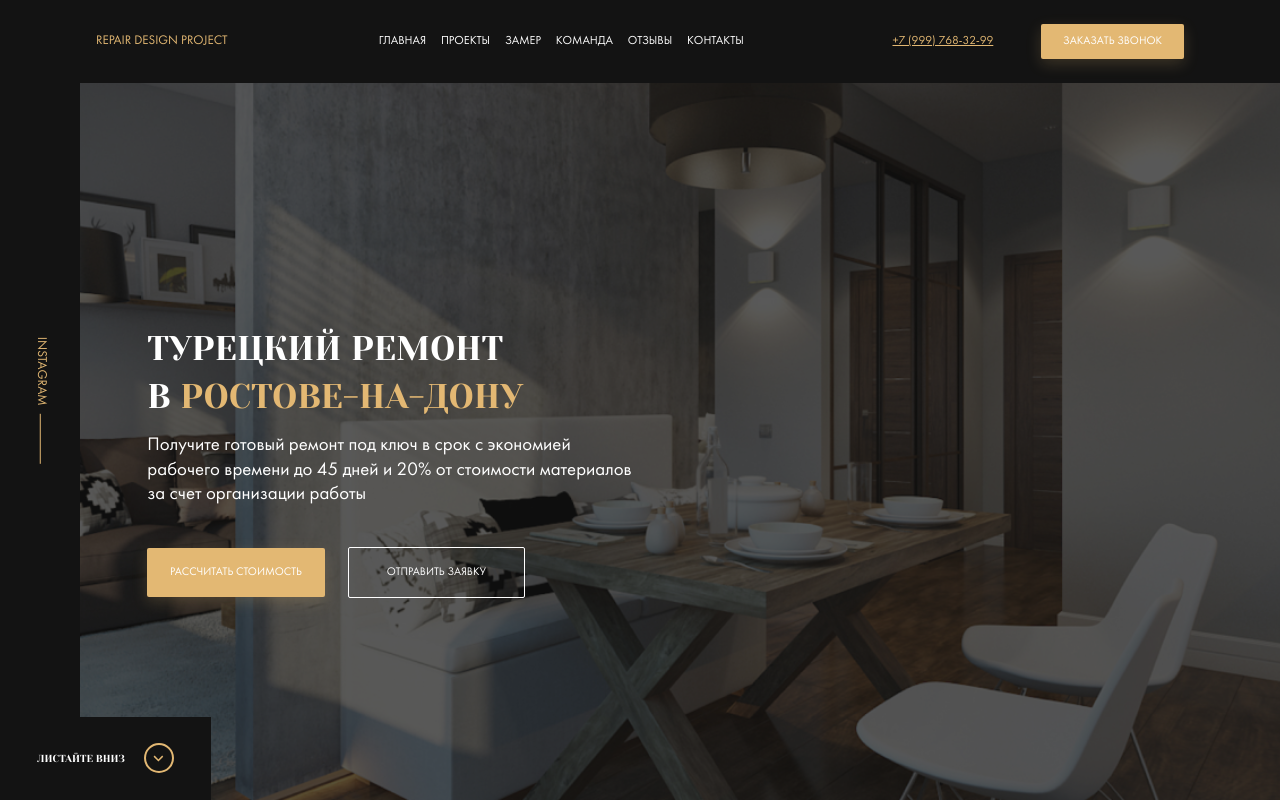
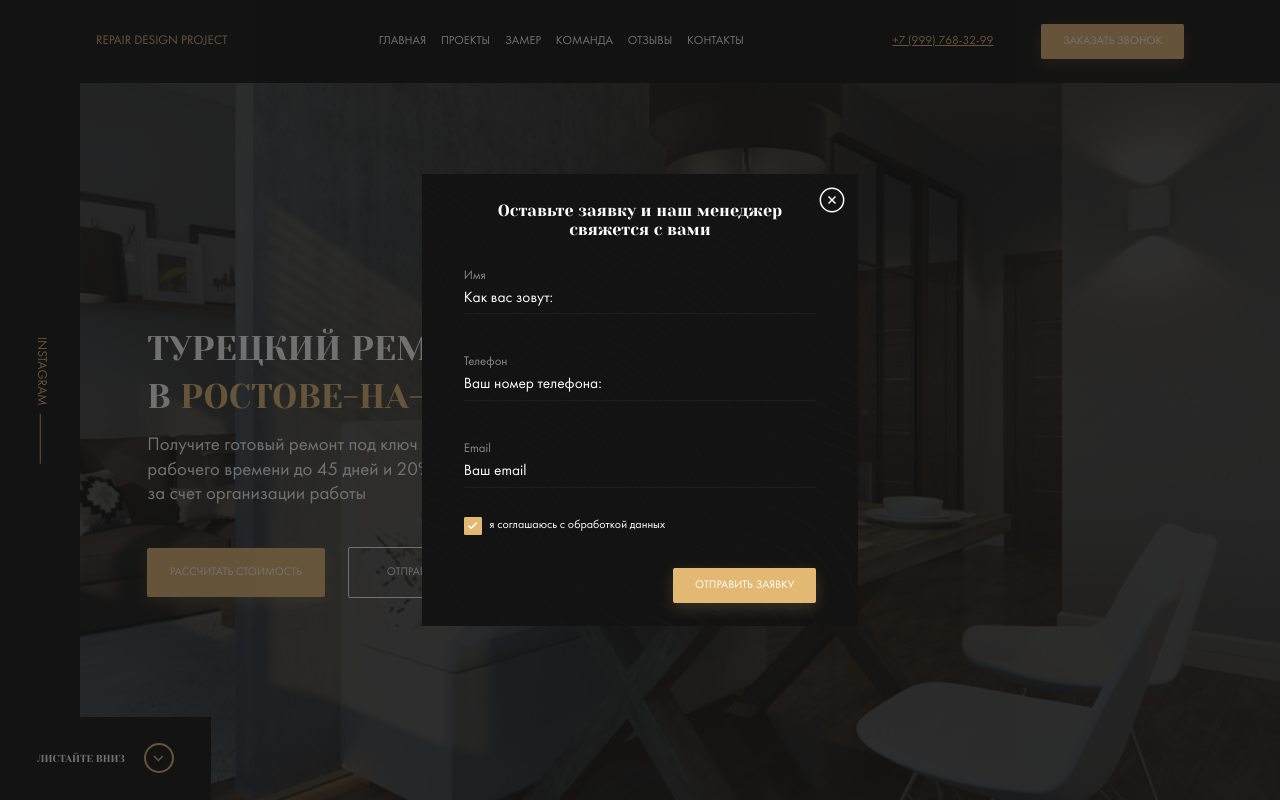
Before and after one commit to Difine/repair-design, a website: page index.html in a window 1280 px wide. Shown: the top 800 px of the page. Drawn offline with Linux system fonts and the light colour scheme; files whose address does not match are found by name.

Commit message:
feat: add modal dialog

```diff
--- a/index.html
+++ b/index.html
@@ -297,5 +297,28 @@
     <!-- /.container -->
   </section>
   <!-- /.section design -->
+  <div class="modal">
+    <div class="modal__dialog">
+      <button class="modal__close"></button>
+      <h3 class="modal__title">Оставьте заявку и наш менеджер свяжется с вами </h3>
+      <form action="#" class="form modal__form">
+        <label for="user-name" class="label form__label label--light">Имя</label>
+        <input type="text" class="input form__input modal__input" id="user-name" placeholder="Как вас зовут:">
+        <label for="user-phone" class="label form__label label--light">Телефон</label>
+        <input type="tel" class="input form__input modal__input" id="user-phone" placeholder="Ваш номер телефона:">
+        <label for="user-email" class="label form__label label--light">Email</label>
+        <input type="email" class="input form__input modal__input" id="user-email" placeholder="Ваш email">
+        <div class="policy modal__policy">
+          <input type="checkbox" name="policy-checkbox" id="policy-checkbox" class="policy__checkbox" checked>
+          <label for="policy-checkbox" class="policy__label">я соглашаюсь с обработкой данных</label>
+        </div>
+        <!-- /.policy -->
+        <button class="button button--primary modal__button">Отправить заявку</button>
+      </form>
+      <!-- /.form modal__form -->
+    </div>
+    <!-- /.modal__dialog -->
+  </div>
+  <!-- /.modal -->
 </body>
 </html>
--- a/sass/_interface.sass
+++ b/sass/_interface.sass
@@ -19,3 +19,35 @@
     border: 1px solid $light
     background-color: transparent
     color: $light
+.label
+  font-size: 1.07rem
+  &--light
+    color: rgba($light, 0.5)
+.input
+  background-color: transparent
+  border: none
+  border-bottom: 1px solid rgba(54, 54, 54, 0.3)
+  font-size: 1.285rem
+  color: $light
+  padding: 0.5rem 0
+  &::placeholder
+    color: $light
+.policy
+  &__checkbox
+    opacity: 0
+    visibility: hidden
+    &:checked +
+      .policy__label
+        &::before
+          background: $primary url('../img/check.svg') no-repeat center / 0.8rem
+  &__label
+    display: flex
+    align-items: center
+    &::before
+      content: ''
+      width: 18px
+      height: 18px
+      border: 1px solid $primary
+      border-radius: 1px
+      cursor: pointer
+      margin-right: 0.64rem
--- a/sass/style.sass
+++ b/sass/style.sass
@@ -9,5 +9,6 @@
 @import 'templates/control'
 @import 'templates/types'
 @import 'templates/design'
+@import 'templates/modal'
 
 @import 'media'
--- /dev/null
+++ b/sass/templates/_modal.sass
@@ -0,0 +1,47 @@
+.modal
+  position: fixed
+  z-index: 199
+  left: 0
+  top: 0
+  bottom: 0
+  right: 0
+  width: 100%
+  height: 100%
+  background-color: rgba($dark, 0.6)
+  display: flex
+  align-items: center
+  justify-content: center
+  &__dialog
+    position: relative
+    max-width: 36.36rem
+    background: $dark url('../img/bg-lines.svg') no-repeat center
+    padding: 2.357rem 3.5rem 1.928rem
+    color: $light
+  &__close
+    position: absolute
+    top: 0
+    right: 0git
+    width: 28px
+    height: 28px
+    background: transparent url('../img/close.svg') no-repeat center
+    border: none
+    margin: 12px
+    cursor: pointer
+  &__title
+    font-family: 'Yeseva One', cursive
+    font-weight: normal
+    font-size: 1.357rem
+    text-align: center
+    margin: 0
+    margin-bottom: 2.428rem
+  &__form
+    display: flex
+    flex-direction: column
+  &__input
+    margin-bottom: 3.428rem
+    &:last-of-type
+      margin-bottom: 1rem
+  &__policy
+    margin-bottom: 2.7rem
+  &__button
+    align-self: flex-end
```
Also changed, not shown: css/style.css, img/bg-lines.svg (added), img/check.svg (added), img/close.svg (added), style/style.min.css.
